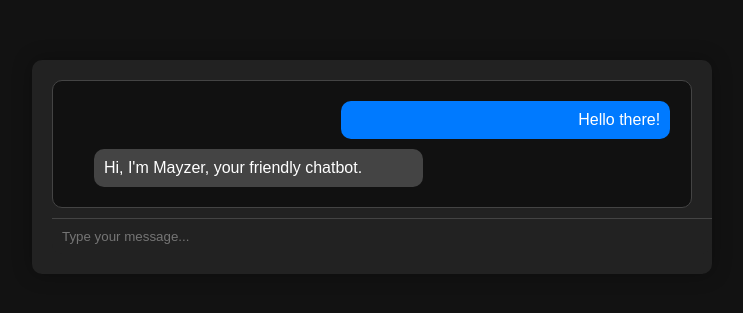
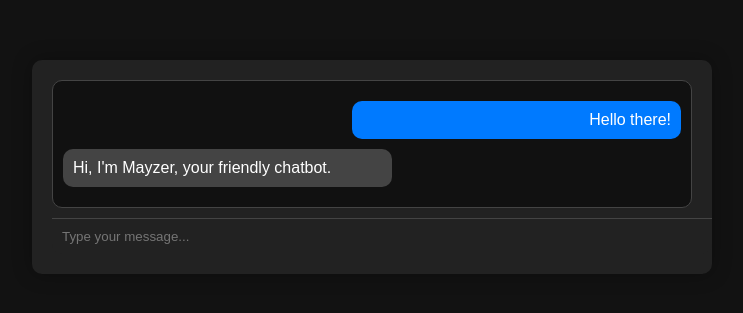
Before and after one commit to Pepsearch/Mayzer, a plain HTML site: page index.html in a window 1280 px wide. Shown: the part 233-546 px from the top of the page, without its empty margins (268-1011 px from the left). Drawn offline with Linux system fonts and the light colour scheme.

Commit message:
sm style changes

```diff
--- a/style.css
+++ b/style.css
@@ -42,27 +42,29 @@ body {
     border-radius: 0 0 10px 10px;
 }
 .user-message {
-    font-size: medium;
-    position: relative;
-    left: 45%;
-    margin: 10px 0px;
+    display: block;
+    margin: 10px 0px 10px auto;
     text-align: right;
     background-color: #007AFF;
     color: #fff;
     border-radius: 10px;
     padding: 10px;
-    width: 50%;
+    min-width: 50%;
+    width: fit-content;
+    max-width: 80%;
 }
 
 .bot-message {
-    position: relative;
-    right: -5%;
+    display: block;
+    margin: 10px 0px 10px auto;
     text-align: left;
     background-color: #444;
     color: #fff;
     border-radius: 10px;
     padding: 10px;
-    width: 50%;
+    min-width: 50%;
+    width: fit-content;
+    max-width: 80%;
     margin: 10px 0px;
 }
 .bot-typing {
```
